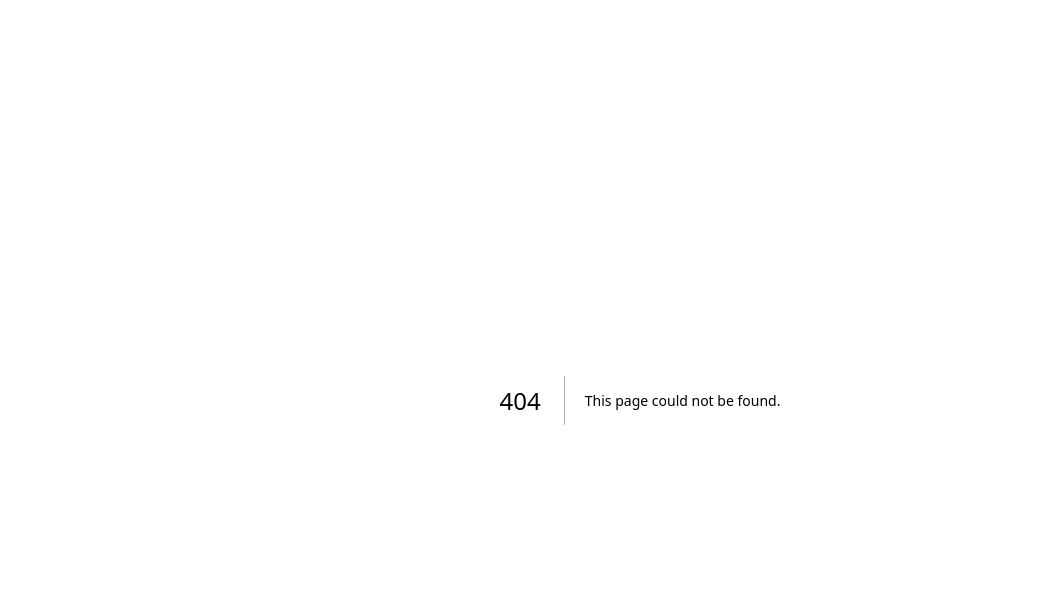
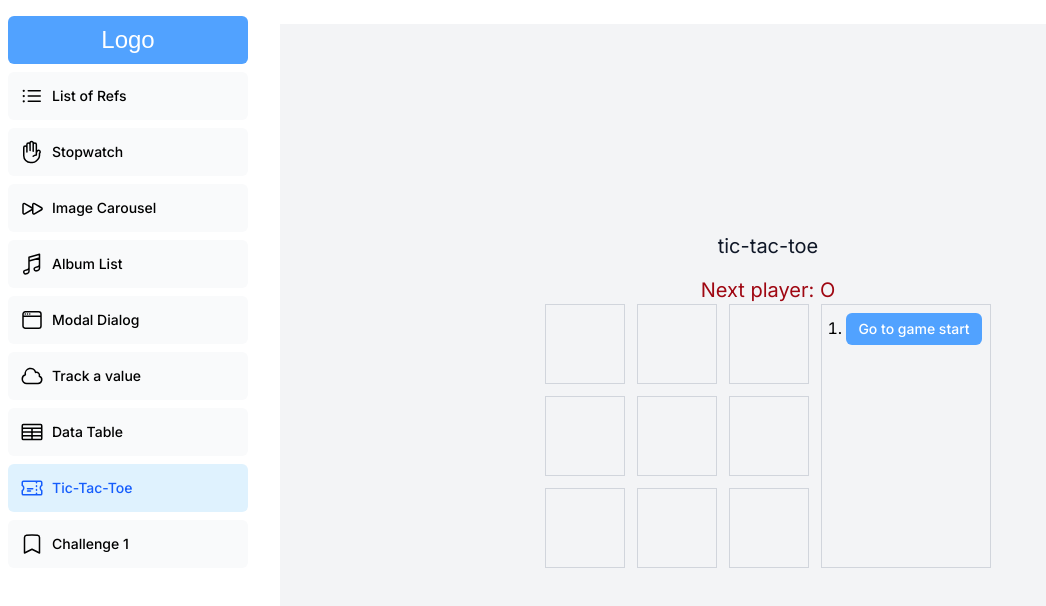
Before and after one commit to msrxse/next-challenges, a Next.js app: page /dashboard/tic-tac-toe in a window 1280 px wide. Before the commit this address had no page. Shown: the top 606 px of the page, without its empty margins (0-1046 px from the left). Built offline with nearby package versions, Linux system fonts and the light colour scheme; a web font is replaced by a local one.

Commit message:
Add tic tac toe challenge

```diff
--- /dev/null
+++ b/app/dashboard/tic-tac-toe/Square.tsx
@@ -0,0 +1,19 @@
+import { Value } from "@/app/dashboard/tic-tac-toe/page";
+
+interface Square {
+  value: Value;
+  onSquareClick: () => void;
+}
+
+const Square = ({ value, onSquareClick }: Square) => {
+  return (
+    <button
+      className="border border-gray-300 w-20 h-20 m-0 p-0"
+      onClick={onSquareClick}
+    >
+      <h1 className="text-5xl text-gray-800">{value}</h1>
+    </button>
+  );
+};
+
+export default Square;
--- /dev/null
+++ b/app/dashboard/tic-tac-toe/games.tsx
@@ -0,0 +1,28 @@
+import { Value } from "@/app/dashboard/tic-tac-toe/page";
+import { Button } from "@/app/ui/button";
+import React from "react";
+
+interface Games {
+  history: Value[][];
+  onPlay: (currentMove: number) => void;
+}
+
+function Games({ history, onPlay }: Games) {
+  const moves = history.map((squares, move) => {
+    let description;
+    if (move > 0) {
+      description = "Go to move #" + move;
+    } else {
+      description = "Go to game start";
+    }
+    return (
+      <li key={move}>
+        <Button onClick={() => onPlay(move)}>{description}</Button>
+      </li>
+    );
+  });
+
+  return <ol className="list-decimal pl-4">{moves}</ol>;
+}
+
+export default Games;
--- /dev/null
+++ b/app/dashboard/tic-tac-toe/page.tsx
@@ -0,0 +1,85 @@
+"use client";
+
+import Games from "@/app/dashboard/tic-tac-toe/games";
+import Square from "@/app/dashboard/tic-tac-toe/Square";
+import React, { useState } from "react";
+export type Value = "X" | "O" | null;
+
+function calculateWinner(squares: Value[]) {
+  const lines = [
+    [0, 1, 2],
+    [3, 4, 5],
+    [6, 7, 8],
+    [0, 3, 6],
+    [1, 4, 7],
+    [2, 5, 8],
+    [0, 4, 8],
+    [2, 4, 6],
+  ];
+  for (let i = 0; i < lines.length; i++) {
+    const [a, b, c] = lines[i];
+    if (squares[a] && squares[a] === squares[b] && squares[a] === squares[c]) {
+      return squares[a];
+    }
+  }
+  return null;
+}
+
+function Page() {
+  const [squares, setSquares] = useState<Value[]>(Array(9).fill(null));
+  const [history, setHistory] = useState<Value[][]>([Array(9).fill(null)]);
+
+  const xIsNext = history.length % 2 === 0;
+  const winner = calculateWinner(squares);
+  let status;
+  if (winner) {
+    status = "Winner: " + winner;
+  } else {
+    status = "Next player: " + (xIsNext ? "X" : "O");
+  }
+
+  const handleClick = (index: number) => {
+    if (squares[index] || calculateWinner(squares)) {
+      return;
+    }
+    const nextSquares = squares.slice();
+    if (xIsNext) {
+      nextSquares[index] = "X";
+    } else {
+      nextSquares[index] = "O";
+    }
+    setSquares(nextSquares);
+    setHistory([...history, nextSquares]);
+  };
+
+  function handlePlay(currentMove: number) {
+    const nextHistory = [...history.slice(0, currentMove + 1)];
+    setSquares(nextHistory[currentMove]);
+    setHistory(nextHistory);
+  }
+
+  return (
+    <main className="bg-gray-100 h-full flex flex-col justify-center items-center">
+      <h1 className="text-xl text-gray-900 mb-4">tic-tac-toe</h1>
+      <h1 className="text-xl text-red-800">{status}</h1>
+      <div className="flex justify-center items-center">
+        <div className="grid grid-cols-3 gap-3">
+          <Square value={squares[0]} onSquareClick={() => handleClick(0)} />
+          <Square value={squares[1]} onSquareClick={() => handleClick(1)} />
+          <Square value={squares[2]} onSquareClick={() => handleClick(2)} />
+          <Square value={squares[3]} onSquareClick={() => handleClick(3)} />
+          <Square value={squares[4]} onSquareClick={() => handleClick(4)} />
+          <Square value={squares[5]} onSquareClick={() => handleClick(5)} />
+          <Square value={squares[6]} onSquareClick={() => handleClick(6)} />
+          <Square value={squares[7]} onSquareClick={() => handleClick(7)} />
+          <Square value={squares[8]} onSquareClick={() => handleClick(8)} />
+        </div>
+        <div className="h-full border border-gray-300 p-2 ml-3 min-w-30">
+          <Games history={history} onPlay={handlePlay} />
+        </div>
+      </div>
+    </main>
+  );
+}
+
+export default Page;
--- a/app/ui/dashboard/nav-links.tsx
+++ b/app/ui/dashboard/nav-links.tsx
@@ -9,6 +9,7 @@ import {
   ListBulletIcon,
   MusicalNoteIcon,
   TableCellsIcon,
+  TicketIcon,
   WindowIcon,
 } from "@heroicons/react/24/outline";
 import clsx from "clsx";
@@ -38,6 +39,7 @@ const links = [
     icon: CloudIcon,
   },
   { name: "Data Table", href: "/dashboard/data-table", icon: TableCellsIcon },
+  { name: "Tic-Tac-Toe", href: "/dashboard/tic-tac-toe", icon: TicketIcon },
   { name: "Challenge 1", href: "/dashboard/challenge-1", icon: BookmarkIcon },
 ];
 
```
